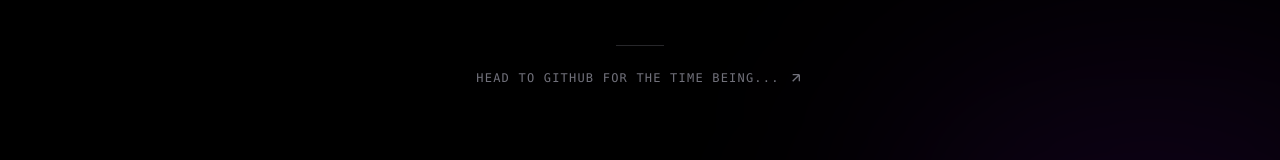
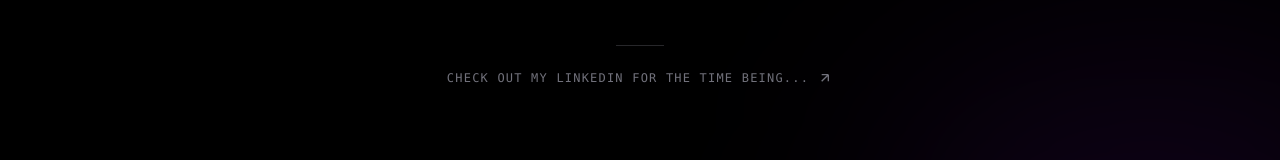
Before and after one commit to martin0wong/personal-website, a React (Vite) app: page / in a window 1280 px wide. Shown: the part 481-641 px from the top of the page. Built offline with nearby package versions, Linux system fonts and the light colour scheme; the HTML template or start-up script is replaced by a standard one.

Commit message:
changing link direct

```diff
--- a/src/App.tsx
+++ b/src/App.tsx
@@ -30,12 +30,12 @@
                     <div className="h-px w-12 bg-zinc-800" />
 
                     <a
-                        href="https://github.com/martin0wong/personal-website"
+                        href="https://www.linkedin.com/in/martin0wong/"
                         target="_blank"
                         rel="noopener noreferrer"
                         className="group flex items-center gap-2 text-zinc-500 hover:text-white transition-colors duration-300"
                     >
-                        <span className="text-xs font-mono tracking-widest uppercase">Head to GitHub for the time being...</span>
+                        <span className="text-xs font-mono tracking-widest uppercase">Check out my LinkedIn for the time being...</span>
                         <svg
                             viewBox="0 0 24 24"
                             width="16" height="16"
```
